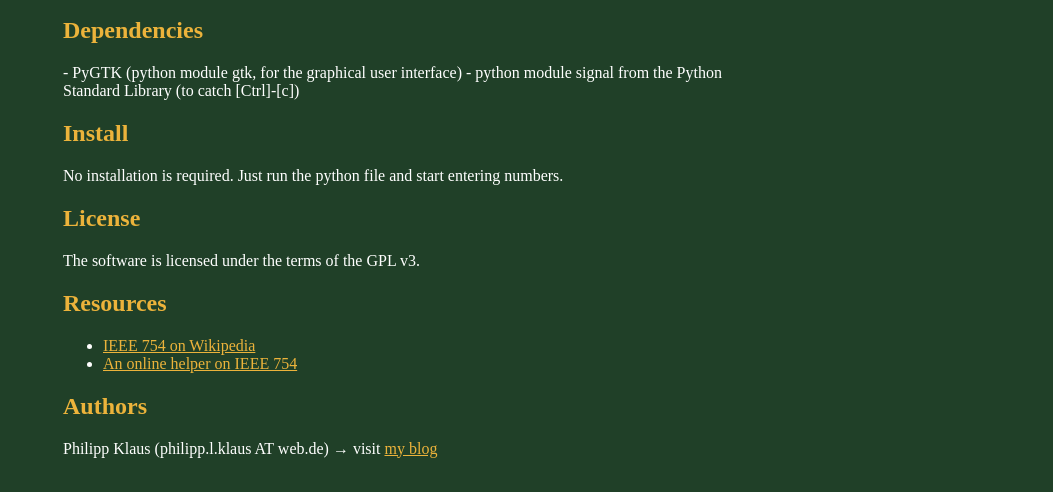
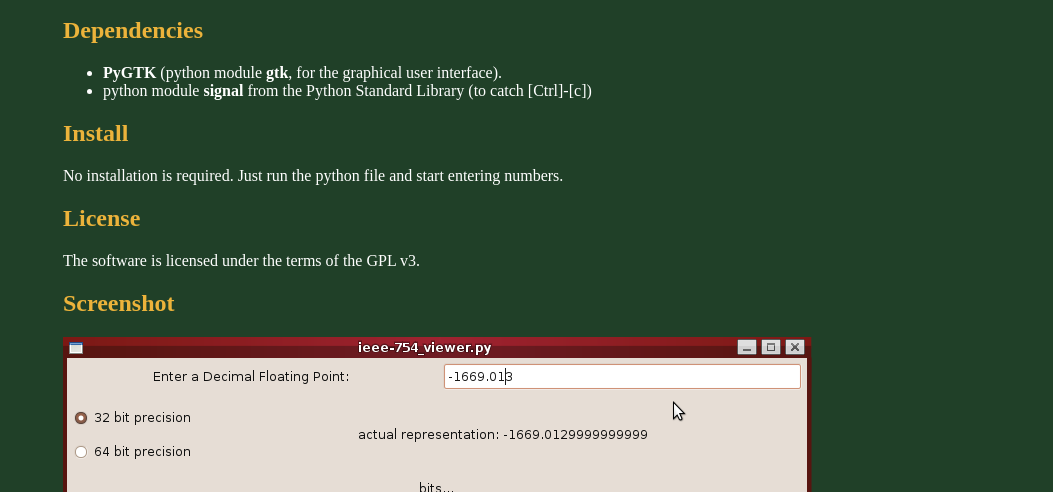
Before and after one commit to pklaus/IEEE754-Viewer, a plain HTML site: page index.html in a window 1280 px wide. Shown: the part 303-795 px from the top of the page, without its empty margins (227-1280 px from the left). Drawn offline with Linux system fonts and the light colour scheme.

Commit message:
Design beautified, Screenshot added

```diff
--- a/index.html
+++ b/index.html
@@ -52,13 +52,21 @@
       A graphical user interface based on PyGTK to visualise single and double precision IEEE754 floating points.
     </div>
 
-    <p>This is a simple but effective tool to have a look into IEEE 754 floating point numbers. It can help you learning how to calculate and convert them from or to the decimal base.</p><h2>Dependencies</h2>
-<p>- PyGTK (python module gtk, for the graphical user interface)
-- python module signal from the Python Standard Library (to catch [Ctrl]-[c])</p>
+    <p>This is a simple but effective tool to have a look into IEEE 754 floating point numbers. It can help you learning how to calculate and convert them from or to the decimal base.</p>
+
+<h2>Dependencies</h2>
+<ul>
+<li><strong>PyGTK</strong> (python module <strong>gtk</strong>, for the graphical user interface).</li>
+<li>python module <strong>signal</strong> from the Python Standard Library (to catch [Ctrl]-[c])</li>
+</ul>
+
 <h2>Install</h2>
 <p>No installation is required. Just run the python file and start entering numbers.</p>
 <h2>License</h2>
 <p>The software is licensed under the terms of the GPL v3.</p>
+
+<h2>Screenshot</h2>
+<p><img src="Screenshot.png" alt="The IEEE754 PyGTK GUI in action." /></p>
 
 <h2>Resources</h2>
 <ul>
```
Also changed, not shown: Screenshot.png (added).
